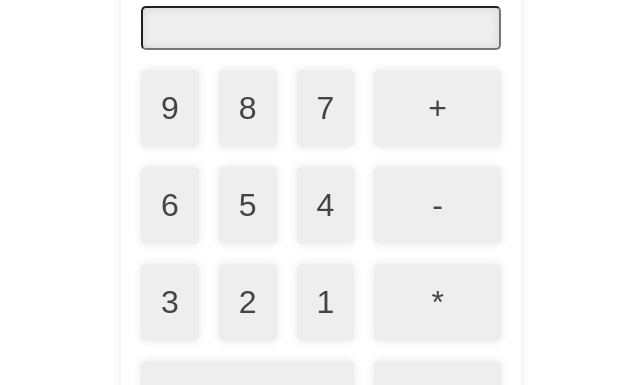
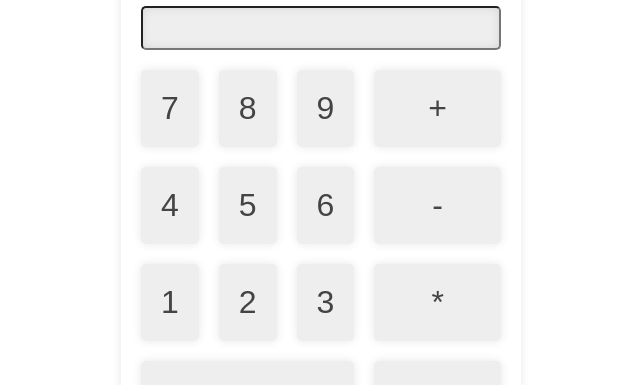
Before and after one commit to thomas-spinec/Calculator-9000, a React (Vite) app: page / in a window 1280 px wide. Shown: the part 142-527 px from the top of the page, without its empty margins (319-959 px from the left). Built offline with nearby package versions, Linux system fonts and the light colour scheme.

Commit message:
petit changement affichage des numéros

```diff
--- a/src/NumberButton.jsx
+++ b/src/NumberButton.jsx
@@ -1,7 +1,7 @@
 import Button from "./Button.jsx";
 
 export default function NumberButton() {
-    const numbers = [9, 8, 7, 6, 5, 4, 3, 2, 1, 0];
+    const numbers = [7, 8, 9, 4, 5, 6, 1, 2, 3, 0];
     const listButton = numbers.map((number, id) => {
         return <Button value={number} key={id}/>
     });
--- a/src/style.css
+++ b/src/style.css
@@ -87,6 +87,7 @@ body {
     padding: 20px;
     transition: background-color 0.3s ease;
     width: 100%;
+    cursor: pointer;
 }
 
 .calculator .buttons button:hover {
```
